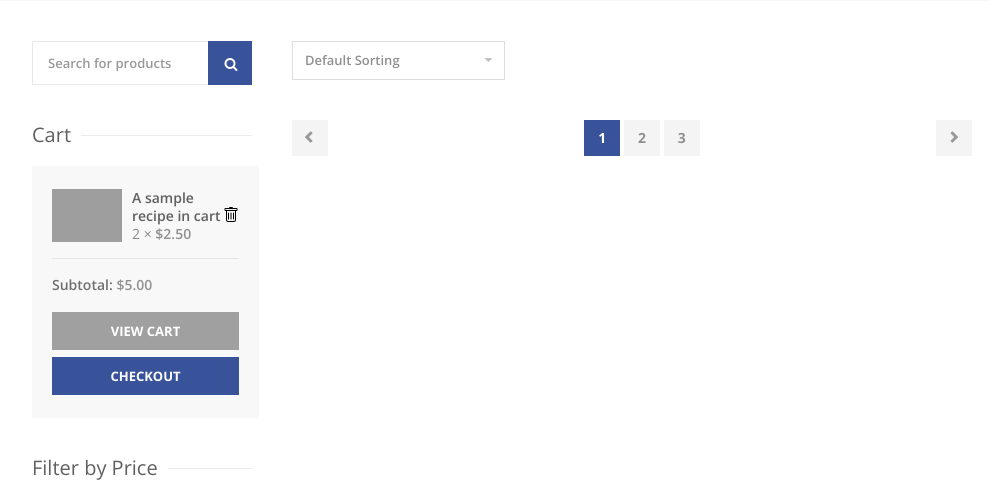
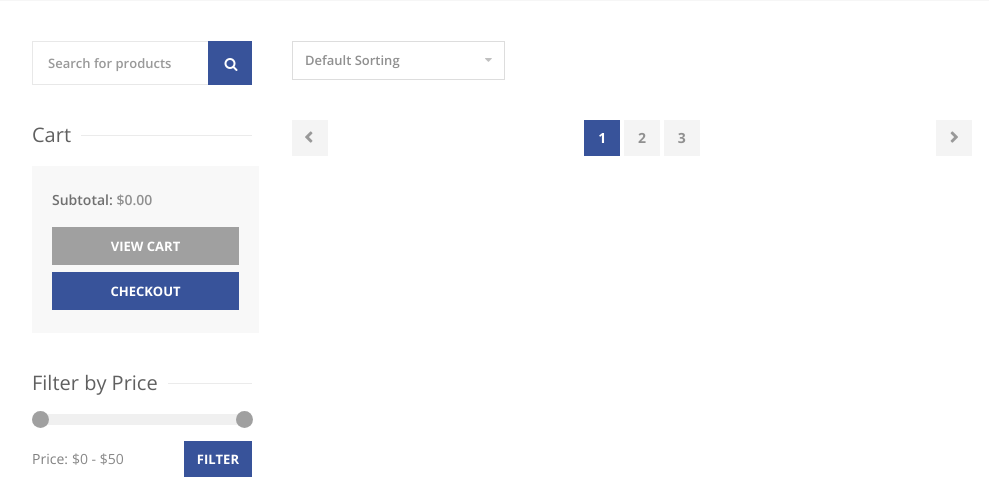
Before and after one commit to akshaynorth/Djangomilestoneproject, a Django app: page /recipe_cart/shop in a window 1280 px wide. Shown: the part 161-644 px from the top of the page, without its empty margins (138-1127 px from the left). Run offline with Django 3.2, Linux system fonts and the light colour scheme; the visitor is signed in with stand-in values (Sample User, id 1); data that the repository does not hold is empty; grey boxes are pictures that could not be loaded.

Commit message:
Implement no items in cart case to display an empty cart screen

```diff
--- a/recipe_cart/templates/shop.html
+++ b/recipe_cart/templates/shop.html
@@ -144,6 +144,8 @@
 					<a href="#" class="button">View Cart</a>
 					<a href="#" class="button color">Checkout</a>
 				</span>
+				{% else %}
+				<p>No items in cart</p>
 				{% endif %}
 			</div>
 		</div>
--- a/recipe_cart/views.py
+++ b/recipe_cart/views.py
@@ -27,13 +27,6 @@ def shop_page(request):
             session_cart = cart.RecipeCart(cart_dict=json.loads(session_cart_json))
         else:
             session_cart = cart.RecipeCart()
-
-        cart_item = cart.RecipeCartItem()
-        cart_item.quantity = 2
-        cart_item.price = 2.50
-        cart_item.description = 'A sample recipe in cart'
-
-        session_cart.add_item(cart_item)
 
         request.session['cart'] = json.dumps(session_cart.as_dict())
 
```
